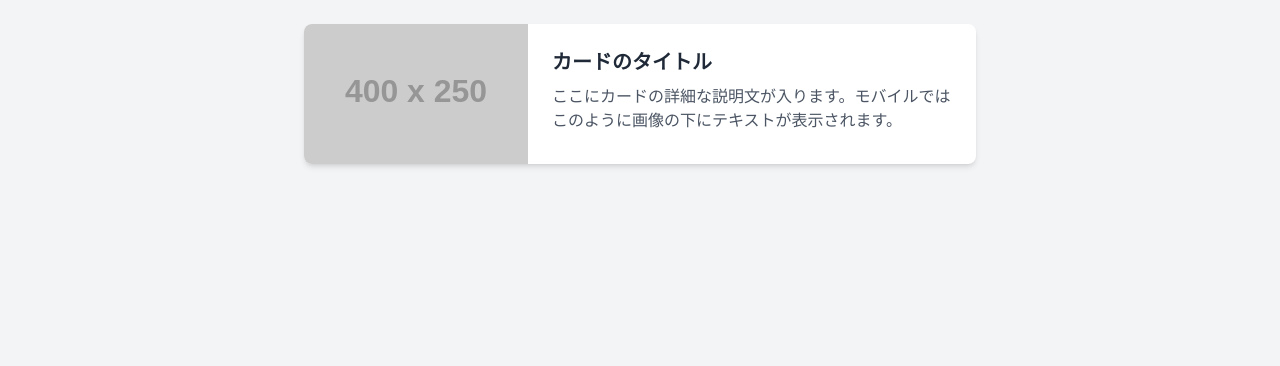
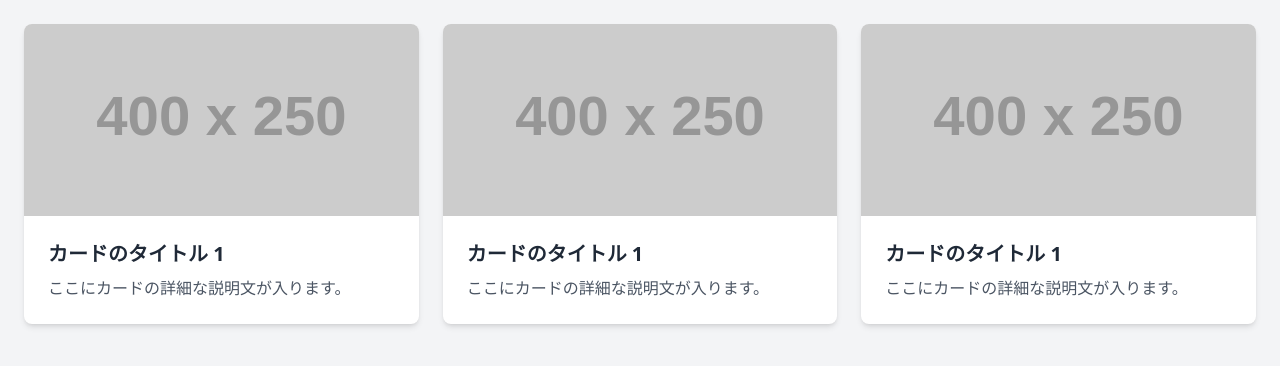
Before and after one commit to nishidanamiki/tailwind-handson, a website: page src/card.html in a window 1280 px wide. Drawn offline with Linux system fonts and the light colour scheme; placeholder pictures from the web are drawn by us.

Commit message:
feat: レスポンシブグリッドレイアウトを作成

```diff
--- a/src/card.html
+++ b/src/card.html
@@ -7,24 +7,61 @@
     <link rel="stylesheet" href="/dist/output.css" />
   </head>
   <body class="bg-gray-100 p-4 sm:p-6">
-    <!-- カードコンテナ -->
-    <div
-      class="max-w-sm md:max-w-2xl mx-auto bg-white rounded-lg shadow-md overflow-hidden md:flex"
-    >
-      <!-- カード画像 -->
-      <div class="md:w-1/3">
+    <div class="grid grid-cols-1 md:grid-cols-2 lg:grid-cols-3 gap-6">
+      <!-- カード1 -->
+      <div class="w-full bg-white rounded-lg shadow-md overflow-hidden">
+        <!-- カード画像 -->
         <img
           src="https://via.placeholder.com/400x250"
           alt="Card Image"
-          class="w-full h-full object-cover"
+          class="w-full h-48 object-cover"
         />
+
+        <!-- カード本文 -->
+        <div class="p-6">
+          <h2 class="text-xl font-bold text-gray-800 mb-2">
+            カードのタイトル 1
+          </h2>
+          <p class="text-gray-600 text-base">
+            ここにカードの詳細な説明文が入ります。
+          </p>
+        </div>
       </div>
-      <!-- カード本文 -->
-      <div class="p-6 md:w-2/3">
-        <h2 class="text-xl font-bold text-gray-800 mb-2">カードのタイトル</h2>
-        <p class="text-gray-600 text-base">
-          ここにカードの詳細な説明文が入ります。モバイルではこのように画像の下にテキストが表示されます。
-        </p>
+      <!-- カード2 -->
+      <div class="w-full bg-white rounded-lg shadow-md overflow-hidden">
+        <!-- カード画像 -->
+        <img
+          src="https://via.placeholder.com/400x250"
+          alt="Card Image"
+          class="w-full h-48 object-cover"
+        />
+        <!-- カード本文 -->
+        <div class="p-6">
+          <h2 class="text-xl font-bold text-gray-800 mb-2">
+            カードのタイトル 1
+          </h2>
+          <p class="text-gray-600 text-base">
+            ここにカードの詳細な説明文が入ります。
+          </p>
+        </div>
+      </div>
+      <!-- カード3 -->
+      <div class="w-full bg-white rounded-lg shadow-md overflow-hidden">
+        <!-- カード画像 -->
+        <img
+          src="https://via.placeholder.com/400x250"
+          alt="Card Image"
+          class="w-full h-48 object-cover"
+        />
+        <!-- カード本文 -->
+        <div class="p-6">
+          <h2 class="text-xl font-bold text-gray-800 mb-2">
+            カードのタイトル 1
+          </h2>
+          <p class="text-gray-600 text-base">
+            ここにカードの詳細な説明文が入ります。
+          </p>
+        </div>
       </div>
     </div>
   </body>
```
Also changed, not shown: dist/output.css.
